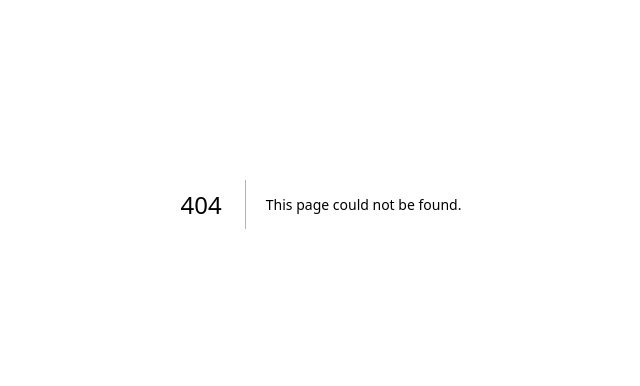
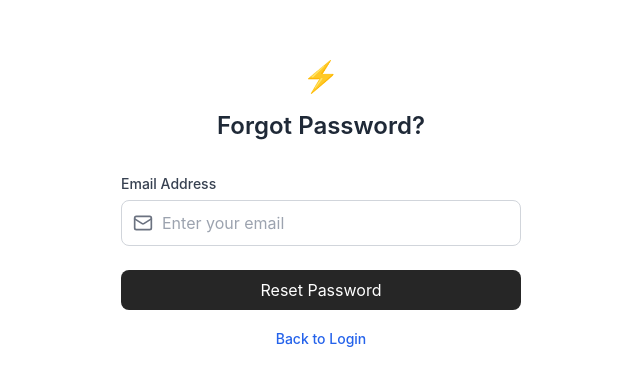
Before and after one commit to policyplanner1/rewardApp, a Next.js app: page /src/forgot-password in a window 1280 px wide. Before the commit this address had no page. Shown: the part 196-582 px from the top of the page, without its empty margins (319-959 px from the left). Built offline with nearby package versions, Linux system fonts and the light colour scheme.

Commit message:
Login page

```diff
--- /dev/null
+++ b/app/src/(auth)/forgot-password/page.tsx
@@ -0,0 +1,94 @@
+'use client'
+import { LoaderCircle, Mail } from 'lucide-react'
+import { ChangeEvent, FormEvent, useState } from 'react'
+
+function ForgotPassword() {
+  const [email, setEmail] = useState('')
+  const [error, setError] = useState('')
+  const [loading, setLoading] = useState(false)
+  const [success, setSuccess] = useState(false)
+
+  const handleChange = (e: ChangeEvent<HTMLInputElement>) => {
+    setEmail(e.target.value)
+    setError('')
+  }
+
+  const handleSubmit = (e: FormEvent) => {
+    e.preventDefault()
+
+    if (!email.trim()) {
+      setError('Please enter a valid email.')
+      return
+    }
+
+    setLoading(true)
+    setTimeout(() => {
+      setLoading(false)
+      setSuccess(true)
+    }, 2000)
+  }
+
+  return (
+    <div className="flex min-h-screen items-center justify-center">
+      <div className="w-full max-w-md rounded-lg bg-white p-6">
+        <div className="mb-4 flex justify-center">
+          <span className="text-3xl font-bold text-yellow-500">⚡</span>
+        </div>
+        <h2 className="mb-8 text-center text-2xl font-semibold text-gray-800">Forgot Password?</h2>
+
+        {success ? (
+          <p className="mb-6 text-center text-green-600">
+            Email has been sent. Please check your inbox.
+          </p>
+        ) : (
+          <form onSubmit={handleSubmit}>
+            {/* Email Input */}
+            <div className="mb-6">
+              <label htmlFor="email" className="mb-1.5 block text-sm font-medium text-gray-700">
+                Email Address
+              </label>
+              <div className="relative flex items-center">
+                <span className="absolute left-3 text-gray-500">
+                  <Mail size={20} />
+                </span>
+                <input
+                  id="email"
+                  type="email"
+                  name="email"
+                  placeholder="Enter your email"
+                  value={email}
+                  onChange={handleChange}
+                  className={`w-full rounded-lg border px-4 py-2.5 pl-10 focus:ring-2 focus:ring-blue-200 ${
+                    error ? 'border-red-500 ring-red-200' : 'border-gray-300'
+                  }`}
+                />
+              </div>
+              {error && <p className="mt-1 text-sm text-red-600">{error}</p>}
+            </div>
+
+            {/* Submit Button */}
+            <button
+              type="submit"
+              disabled={loading}
+              className="flex h-10 w-full items-center justify-center rounded-lg bg-neutral-800 text-white hover:bg-neutral-700 disabled:bg-gray-300"
+            >
+              {loading ? <LoaderCircle className="animate-spin" size={20} /> : 'Reset Password'}
+            </button>
+          </form>
+        )}
+
+        {/* Back to Login */}
+        <div className="mt-4 text-center">
+          <a
+            href="javascript:void(0)"
+            className="text-sm font-medium text-blue-600 hover:underline"
+          >
+            Back to Login
+          </a>
+        </div>
+      </div>
+    </div>
+  )
+}
+
+export default ForgotPassword
--- a/app/src/(auth)/login/page.tsx
+++ b/app/src/(auth)/login/page.tsx
@@ -1,17 +1,21 @@
-'use client';
+"use client";
 
-import { useState } from 'react';
-import { useAuth } from '../context/AuthContext';
-import Link from 'next/link';
+import { useState } from "react";
+import { useAuth } from "../context/AuthContext";
+import Link from "next/link";
 
 export default function LoginPage() {
   const [formData, setFormData] = useState({
-    email: '',
-    password: '',
-    role: 'vendor' as 'vendor' | 'vendor_manager' | 'admin' | 'warehouse_manager'
+    email: "",
+    password: "",
+    role: "vendor" as
+      | "vendor"
+      | "vendor_manager"
+      | "admin"
+      | "warehouse_manager",
   });
 
-  const [error, setError] = useState('');
+  const [error, setError] = useState("");
   const { login, error: authError, loading } = useAuth();
 
   const handleChange = (
@@ -19,19 +23,19 @@ export default function LoginPage() {
   ) => {
     setFormData({
       ...formData,
-      [e.target.name]: e.target.value
+      [e.target.name]: e.target.value,
     });
   };
 
   const handleSubmit = async (e: React.FormEvent) => {
     e.preventDefault();
-    setError('');
+    setError("");
 
     try {
       await login(formData.email, formData.password, formData.role);
       // Redirect handled in AuthContext
     } catch (err) {
-      setError(err instanceof Error ? err.message : 'Login failed');
+      setError(err instanceof Error ? err.message : "Login failed");
     }
   };
 
@@ -43,7 +47,6 @@ export default function LoginPage() {
   return (
     <div className="min-h-screen flex items-center justify-center bg-gradient-to-br from-purple-600 to-pink-600 py-12 px-4 sm:px-6 lg:px-8">
       <div className="max-w-md w-full space-y-8 bg-white p-8 rounded-2xl shadow-xl">
-
         {/* Logo */}
         <div className="text-center">
           <div className="mx-auto h-16 w-16 rounded-full bg-gradient-to-r from-purple-600 to-pink-600 flex items-center justify-center mb-4">
@@ -63,7 +66,6 @@ export default function LoginPage() {
         {/* FORM */}
         <form className="mt-8 space-y-6" onSubmit={handleSubmit}>
           <div className="space-y-4">
-
             {/* EMAIL */}
             <div>
               <label className="block text-sm font-medium text-gray-700 mb-1">
@@ -117,7 +119,6 @@ export default function LoginPage() {
                 placeholder="Enter your password"
               />
             </div>
-
           </div>
 
           {/* SUBMIT BUTTON */}
@@ -126,19 +127,33 @@ export default function LoginPage() {
             disabled={loading}
             className="w-full flex justify-center py-3 px-4 text-sm font-medium rounded-lg text-white bg-gradient-to-r from-purple-600 to-pink-600 hover:from-purple-700 hover:to-pink-700 disabled:opacity-50 transition duration-200"
           >
-            {loading ? 'Signing in...' : 'Sign In'}
+            {loading ? "Signing in..." : "Sign In"}
           </button>
+
+          {/* forgot Password */}
+          <div className="text-center mt-2">
+            <p className="text-sm text-gray-600">
+              <Link
+                href="/src/forgot-password"
+                className="text-sm text-purple-600 hover:underline"
+              >
+                Forgot password?
+              </Link>
+            </p>
+          </div>
 
           {/* FOOTER */}
           <div className="text-center">
             <p className="text-sm text-gray-600">
-              Don’t have an account?{' '}
-              <Link href="/src/register" className="font-medium text-purple-600 hover:text-purple-500">
+              Don't have an account?{" "}
+              <Link
+                href="/src/register"
+                className="font-medium text-purple-600 hover:text-purple-500"
+              >
                 Register
               </Link>
             </p>
           </div>
-
         </form>
       </div>
     </div>
--- a/package.json
+++ b/package.json
@@ -10,6 +10,7 @@
   },
   "dependencies": {
     "chart.js": "^4.5.1",
+    "lucide-react": "^0.562.0",
     "next": "14.0.0",
     "react": "^18.0.0",
     "react-chartjs-2": "^5.3.1",
```
Also changed, not shown: 1 other file (tests, documents, lock files or other folders).
